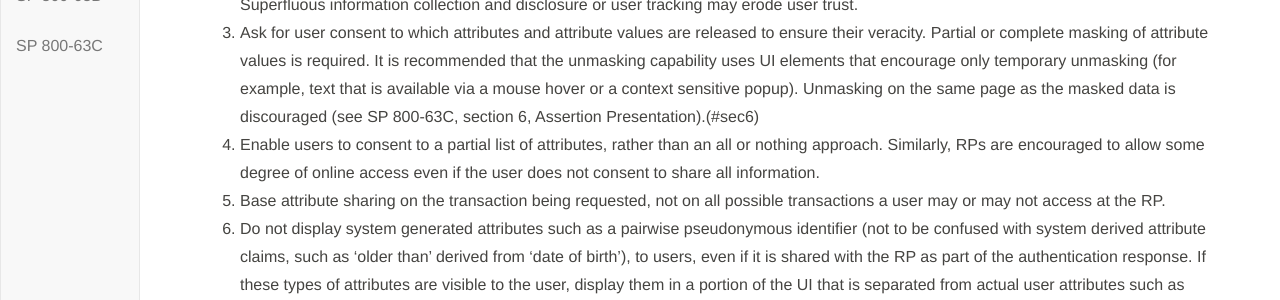
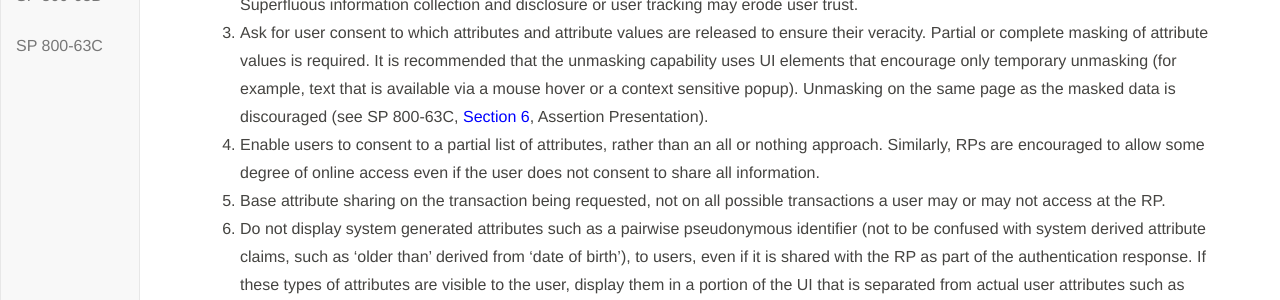
Before and after one commit to usnistgov/800-63-3, a Jekyll site: the page built from sp800-63c/sec10_usability.md, in a window 1280 px wide and 900 px high, scrolled down 2060 px. Shown: the part 236-536 px from the top of the window. Built offline with Jekyll 4.4.1, drawn with Linux system fonts in a browser that asks for light colours; our own code applies the rules of GitHub Pages for plain Markdown files.

Commit message:
Update sec10_usability.md

```diff
--- a/sp800-63c/sec10_usability.md
+++ b/sp800-63c/sec10_usability.md
@@ -55,7 +55,7 @@ In some cases, an RP will request user attributes from the IdP to provide access
 
 1.  To build trust, give users control of the disclosure of their information and ask for their explicit consent through the appropriate use of notifications (see SP 800-63C, section 9.2, Notice and Consent).
 2. Collect information for constrained usage only, and minimize information disclosure (see SP 800-63C, section 9.3, Data Minimization). Superfluous information collection and disclosure or user tracking may erode user trust.
-3. Ask for user consent to which attributes and attribute values are released to ensure their veracity. Partial or complete masking of attribute values is required. It is recommended that the unmasking capability uses UI elements that encourage only temporary unmasking (for example, text that is available via a mouse hover or a context sensitive popup).  Unmasking on the same page as the masked data is discouraged (see SP 800-63C, section 6, Assertion Presentation).(#sec6)
+3. Ask for user consent to which attributes and attribute values are released to ensure their veracity. Partial or complete masking of attribute values is required. It is recommended that the unmasking capability uses UI elements that encourage only temporary unmasking (for example, text that is available via a mouse hover or a context sensitive popup).  Unmasking on the same page as the masked data is discouraged (see SP 800-63C, [Section 6](#sec6), Assertion Presentation).
 4. Enable users to consent to a partial list of attributes, rather than an all or nothing approach.  Similarly, RPs are encouraged to allow some degree of online access even if the user does not consent to share all information.
 5. Base attribute sharing on the transaction being requested, not on all possible transactions a user may or may not access at the RP.
 6. Do not display system generated attributes such as a pairwise pseudonymous identifier (not to be confused with system derived attribute claims, such as 'older than' derived from 'date of birth'), to users, even if it is shared with the RP as part of the authentication response.  If these types of attributes are visible to the user, display them in a portion of the UI that is separated from actual user attributes such as name or email. Additionally, provide a user-friendly description of the attributes to avoid confusion. Toggle this information on/off, via a UI control such as a check box, with the default as `off,' so the user has to explicitly select whether to review this information (see SP 800-53C section 6. Assertion Presentation and section 9. Privacy Considerations).
```
